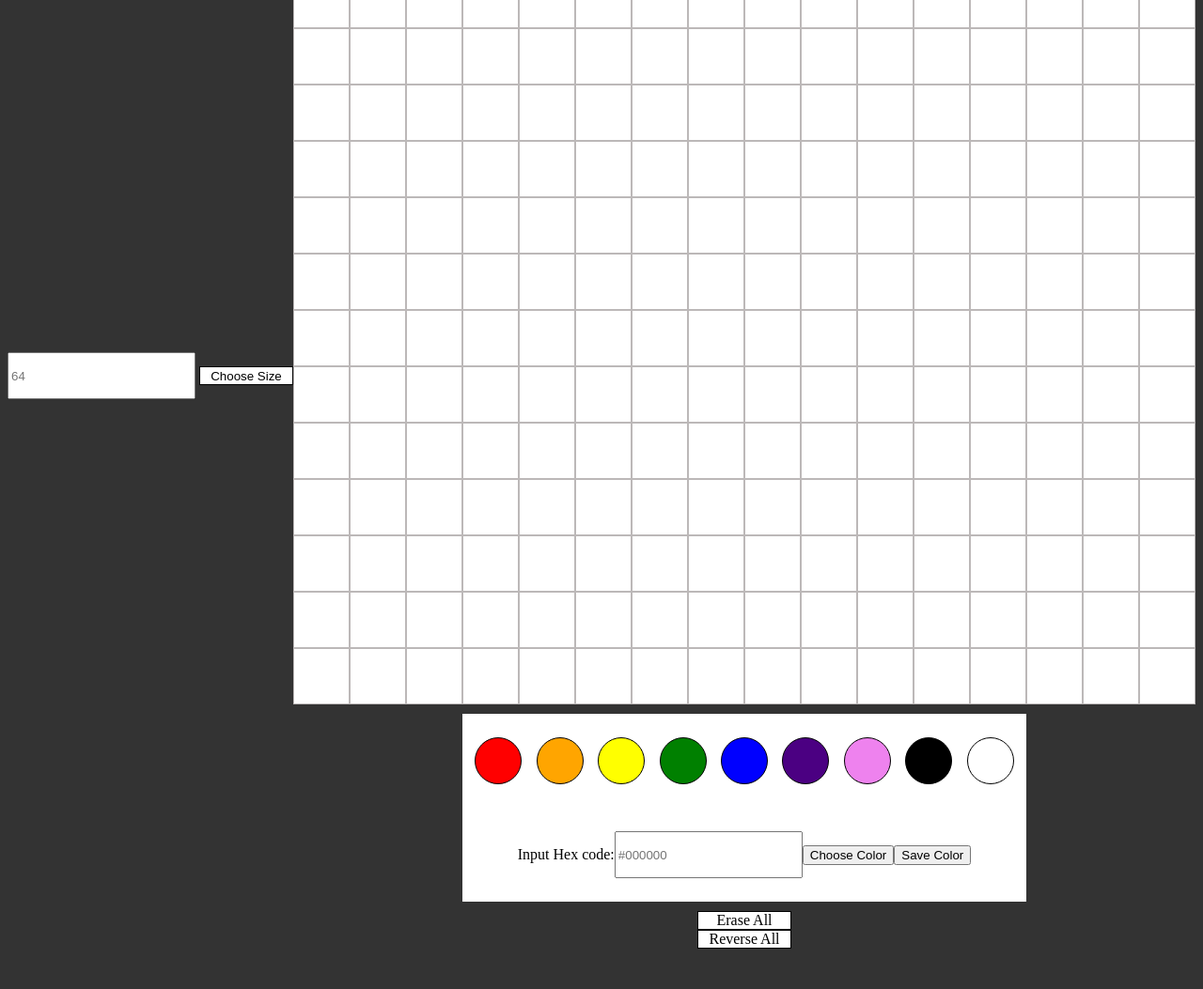
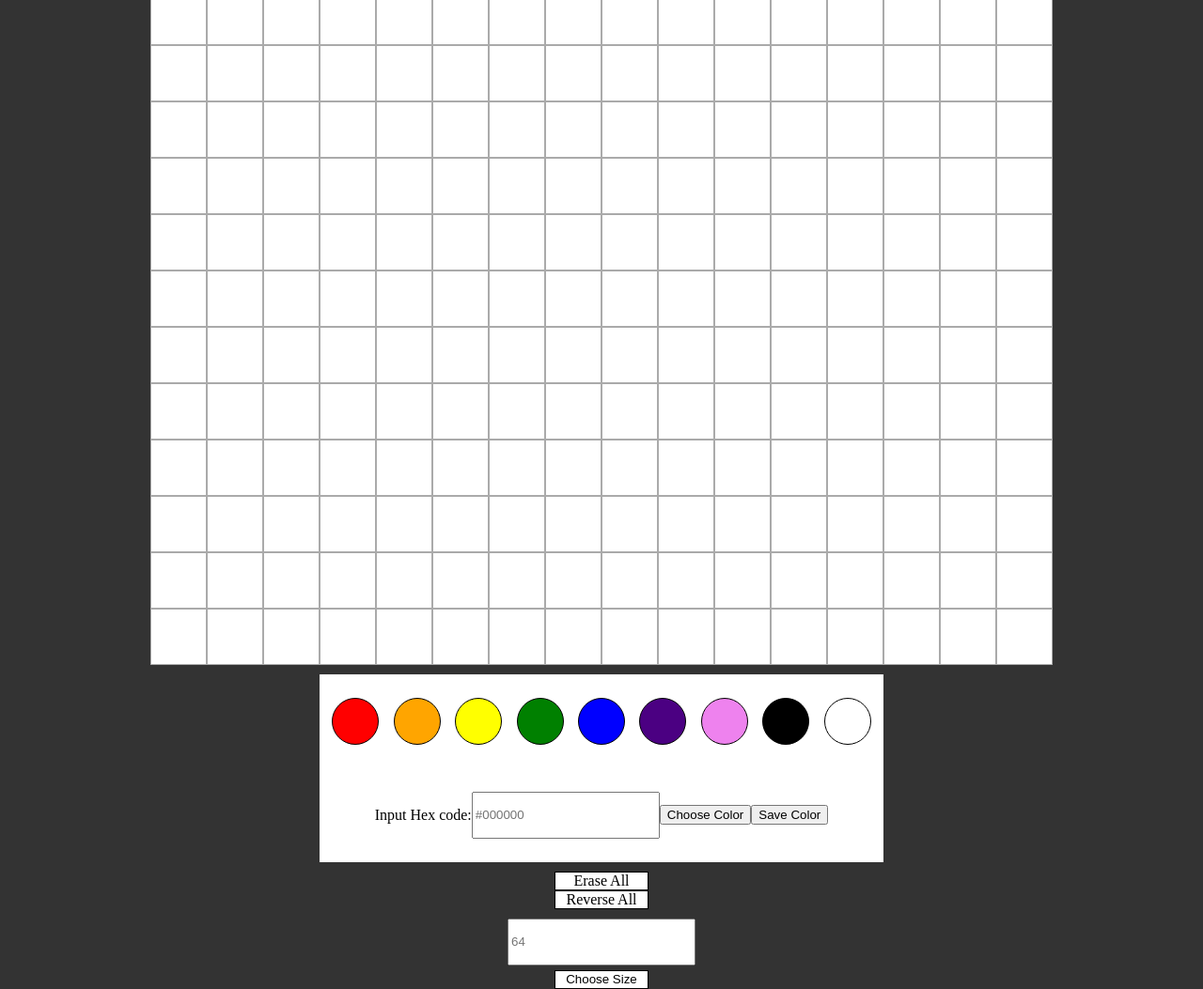
Before and after one commit to adelynntran/Etch-a-Sketch, a plain HTML site: page index.html in a window 1280 px wide. Shown: the whole page at 94% size. Before the commit the page ends 1010 px from the top, so only its background shows below. Drawn offline with Linux system fonts and the light colour scheme.

Commit message:
Change the position of the size-choosing-container, have not fix the sketch grid first row problem, have not code the function of "Save color" and "Reverse all" button

```diff
--- a/Grid.js
+++ b/Grid.js
@@ -11,6 +11,7 @@ export default class Grid {
     createGrid() {
         //Calculate the size of each cell based on the grid size
         const cellSize = 960 / this.gridSize;
+        // const finalCellSize = cellSize - ((this.gridSize -1) / this.gridSize);
         this.gridElement.style.setProperty('--grid-size', this.gridSize);
         this.gridElement.style.setProperty('--cell-size', `${cellSize}px`);
 
@@ -18,15 +19,17 @@ export default class Grid {
         this.gridElement.innerHTML = '';
 
         //Create the grid
-        for (let i=0; i < this.gridSize * this.gridSize; i++) {
+        for (let i=1; i <= this.gridSize * this.gridSize; i++) {
             const box = document.createElement('div');
+            this.gridElement.appendChild(box);
+
             box.classList.add('grid-box');
             box.addEventListener('click', () => {
                 if (this.currentColor) {
                     box.style.backgroundColor = this.currentColor;
                 }
             })
-            this.gridElement.appendChild(box);
+
 
 
         }
--- a/index.html
+++ b/index.html
@@ -8,12 +8,7 @@
 
 </head>
 <body>
-    <div id="size-choosing-container">
-        <input type="number" min="2" max="100"
-        id="size-choosing" name="size-choosing"
-        placeholder="64">
-        <button id="size-button">Choose Size</button>
-    </div>
+
     <div id="main-container">
         <div id="sketch-container"></div>
         <script src="./script.js" type="module"></script>
@@ -51,6 +46,13 @@
             <div id="reverse-button">Reverse All</div>
 
         </div>
+
+        <div id="size-choosing-container">
+        <input type="number" min="2" max="100"
+        id="size-choosing" name="size-choosing"
+        placeholder="64">
+        <button id="size-button">Choose Size</button>
+    </div>
     </div>
 
 
--- a/styles.css
+++ b/styles.css
@@ -5,6 +5,7 @@
 body {
     background-color: #333;
     display: flex;
+    flex: wrap;
     justify-content: center;
     align-items: center;
     height: 100vh;
@@ -15,26 +16,22 @@ body {
     display: flex;
     flex-direction: column;
     align-items: center;
-
     gap: 10px;
 }
 #sketch-container {
-    --grid-size: 16;
-    --box-size: 1fr;
     display: grid;
-    grid-template-rows: repeat(var(--grid-size), var(--box-size));
-    grid-template-columns: repeat(var(--grid-size),var(--box-size));
+    grid-template-rows: repeat(var(--grid-size),var(--cell-size));
+    grid-template-columns: repeat(var(--grid-size),var(--cell-size));
     width: 960px;
     height: 960px;
     background-color: #CCC;
     gap: 0;
 
+
+
 }
 
-.box {
-    background-color: white;
-    border: 1px solid #bcb8b8;
-}
+
 
 .grid-box:hover {
     background-color: #aaa;
@@ -45,9 +42,9 @@ body {
 .grid-box {
     /* position: relative; */
     background-color: white;
-    border: 1px solid #bcb8b8;
-    width: var(--box-size);
-    height: var(--box-size);
+    border: 1px solid #aaa;
+
+
 }
 
 
@@ -131,7 +128,12 @@ input {
     text-align: center;
     cursor: default;
 }
-
+#size-choosing-container {
+    display: flex;
+    flex-direction: column;
+    align-items: center;
+    gap: 5px;
+}
 #size-button:hover, #submit-button:hover,
 #erase-button:hover, #reverse-button:hover,
 #save-color-button:hover {
```
Also changed, not shown: script.js (indentation only).
